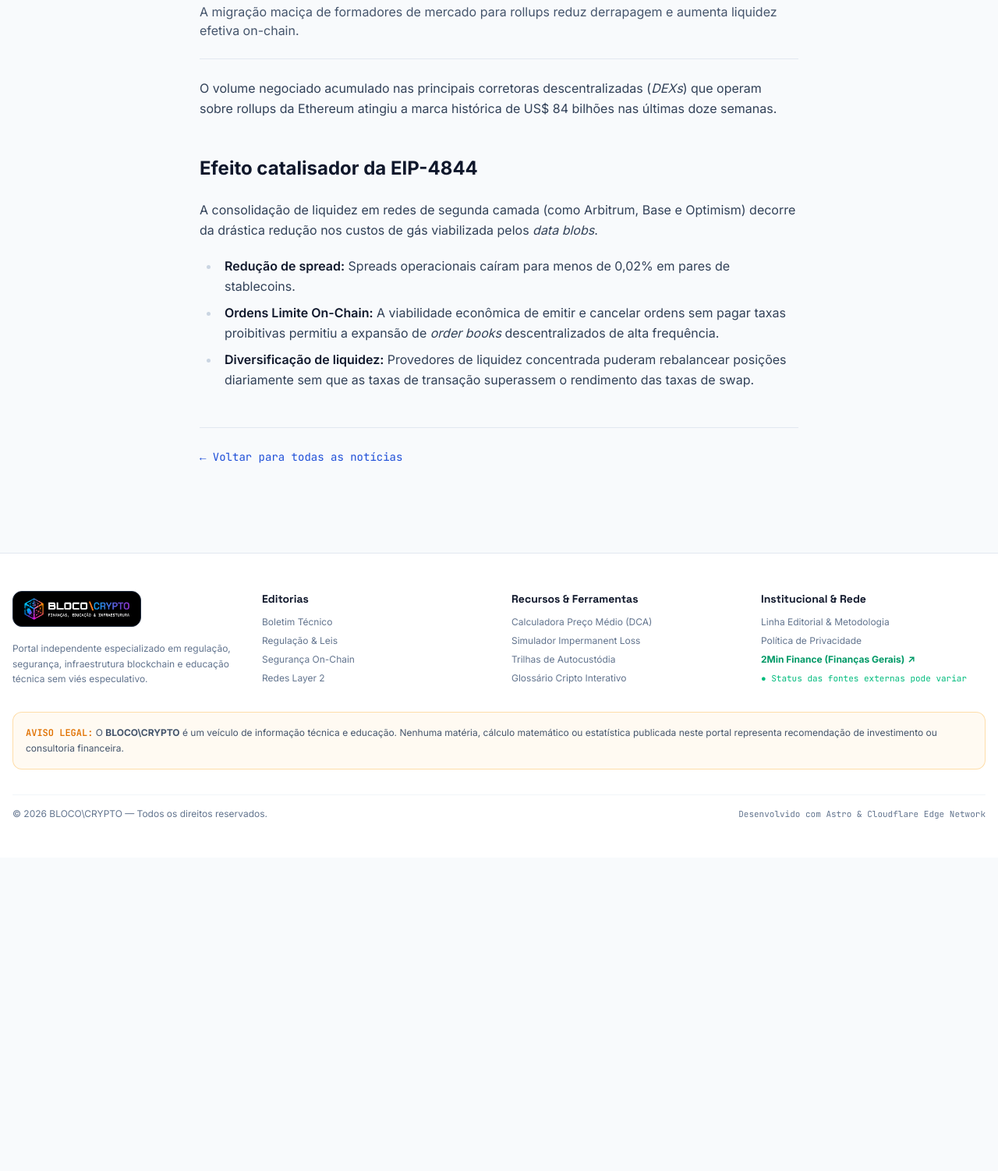
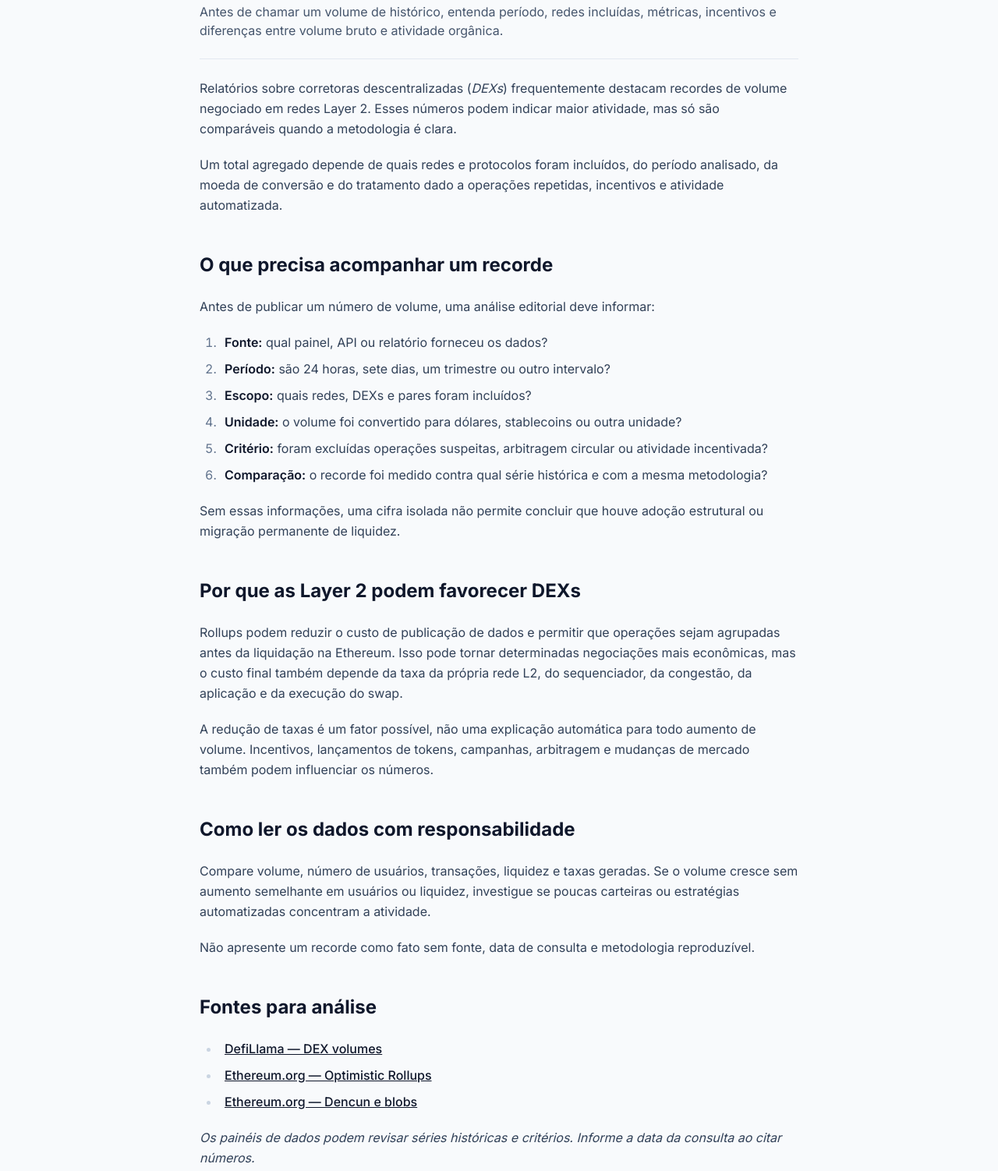
Before and after one commit to jpinfinite/bloco-crypto, an Astro site: page /noticias/dex-recorde-layer-2 in a window 1280 px wide. Shown: the part 302-1804 px from the top of the page at 78% size. Before the commit the page ends 1402 px from the top, so only its background shows below. Built offline with nearby package versions, Linux system fonts and the light colour scheme; Astro itself is replaced by a stand-in of ours; no server answers.

```diff
--- a/src/content/noticias/dex-recorde-layer-2.md
+++ b/src/content/noticias/dex-recorde-layer-2.md
@@ -1,17 +1,45 @@
 ---
-title: "Volume em DEXs supera recorde trimestral impulsionado por baixas taxas em Layer 2"
-description: "A migração maciça de formadores de mercado para rollups reduz derrapagem e aumenta liquidez efetiva on-chain."
+title: "Como interpretar recordes de volume em DEXs nas redes Layer 2"
+description: "Antes de chamar um volume de histórico, entenda período, redes incluídas, métricas, incentivos e diferenças entre volume bruto e atividade orgânica."
 pubDate: 2026-11-21
 category: "MERCADO"
-readingTime: "4 min"
+readingTime: "5 min"
 featured: false
 ---
 
-O volume negociado acumulado nas principais corretoras descentralizadas (*DEXs*) que operam sobre rollups da Ethereum atingiu a marca histórica de US$ 84 bilhões nas últimas doze semanas.
+Relatórios sobre corretoras descentralizadas (*DEXs*) frequentemente destacam recordes de volume negociado em redes Layer 2. Esses números podem indicar maior atividade, mas só são comparáveis quando a metodologia é clara.
 
-## Efeito catalisador da EIP-4844
-A consolidação de liquidez em redes de segunda camada (como Arbitrum, Base e Optimism) decorre da drástica redução nos custos de gás viabilizada pelos *data blobs*.
+Um total agregado depende de quais redes e protocolos foram incluídos, do período analisado, da moeda de conversão e do tratamento dado a operações repetidas, incentivos e atividade automatizada.
 
-* **Redução de spread:** Spreads operacionais caíram para menos de 0,02% em pares de stablecoins.
-* **Ordens Limite On-Chain:** A viabilidade econômica de emitir e cancelar ordens sem pagar taxas proibitivas permitiu a expansão de *order books* descentralizados de alta frequência.
-* **Diversificação de liquidez:** Provedores de liquidez concentrada puderam rebalancear posições diariamente sem que as taxas de transação superassem o rendimento das taxas de swap.
+## O que precisa acompanhar um recorde
+
+Antes de publicar um número de volume, uma análise editorial deve informar:
+
+1. **Fonte:** qual painel, API ou relatório forneceu os dados?
+2. **Período:** são 24 horas, sete dias, um trimestre ou outro intervalo?
+3. **Escopo:** quais redes, DEXs e pares foram incluídos?
+4. **Unidade:** o volume foi convertido para dólares, stablecoins ou outra unidade?
+5. **Critério:** foram excluídas operações suspeitas, arbitragem circular ou atividade incentivada?
+6. **Comparação:** o recorde foi medido contra qual série histórica e com a mesma metodologia?
+
+Sem essas informações, uma cifra isolada não permite concluir que houve adoção estrutural ou migração permanente de liquidez.
+
+## Por que as Layer 2 podem favorecer DEXs
+
+Rollups podem reduzir o custo de publicação de dados e permitir que operações sejam agrupadas antes da liquidação na Ethereum. Isso pode tornar determinadas negociações mais econômicas, mas o custo final também depende da taxa da própria rede L2, do sequenciador, da congestão, da aplicação e da execução do swap.
+
+A redução de taxas é um fator possível, não uma explicação automática para todo aumento de volume. Incentivos, lançamentos de tokens, campanhas, arbitragem e mudanças de mercado também podem influenciar os números.
+
+## Como ler os dados com responsabilidade
+
+Compare volume, número de usuários, transações, liquidez e taxas geradas. Se o volume cresce sem aumento semelhante em usuários ou liquidez, investigue se poucas carteiras ou estratégias automatizadas concentram a atividade.
+
+Não apresente um recorde como fato sem fonte, data de consulta e metodologia reproduzível.
+
+## Fontes para análise
+
+- [DefiLlama — DEX volumes](https://defillama.com/dexs)
+- [Ethereum.org — Optimistic Rollups](https://ethereum.org/developers/docs/scaling/optimistic-rollups/)
+- [Ethereum.org — Dencun e blobs](https://ethereum.org/roadmap/dencun/)
+
+*Os painéis de dados podem revisar séries históricas e critérios. Informe a data da consulta ao citar números.*
```
